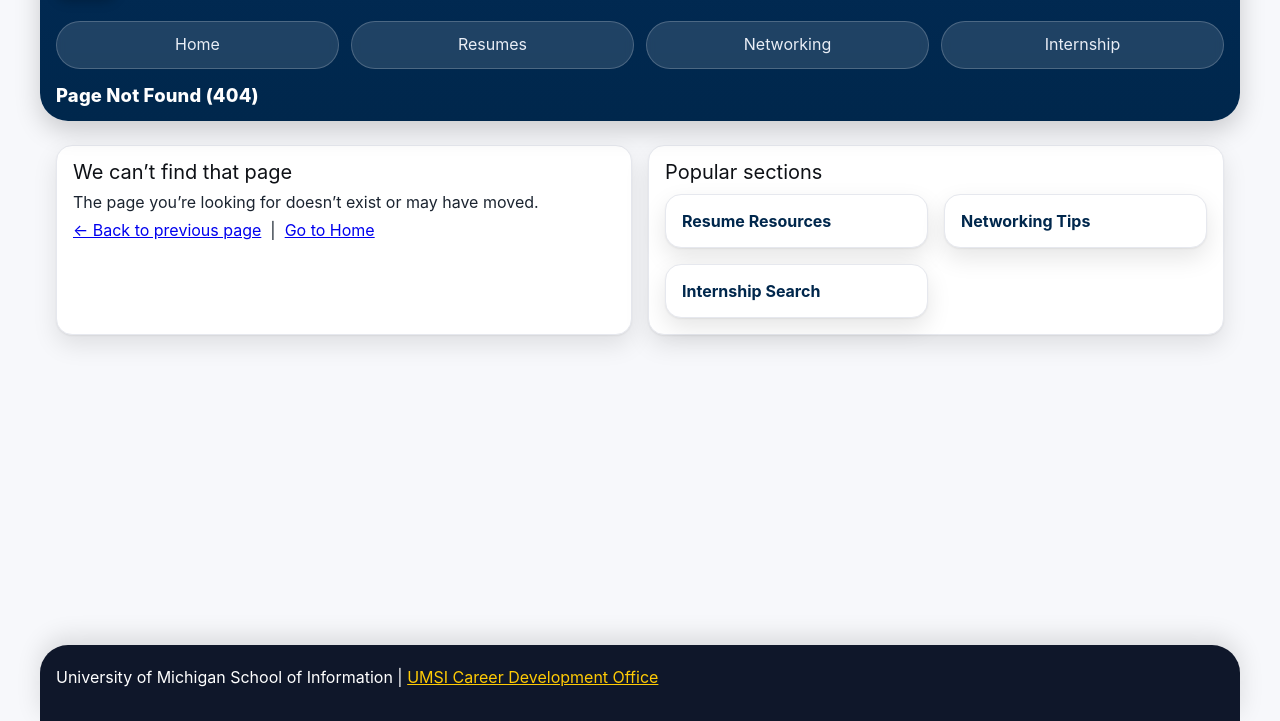
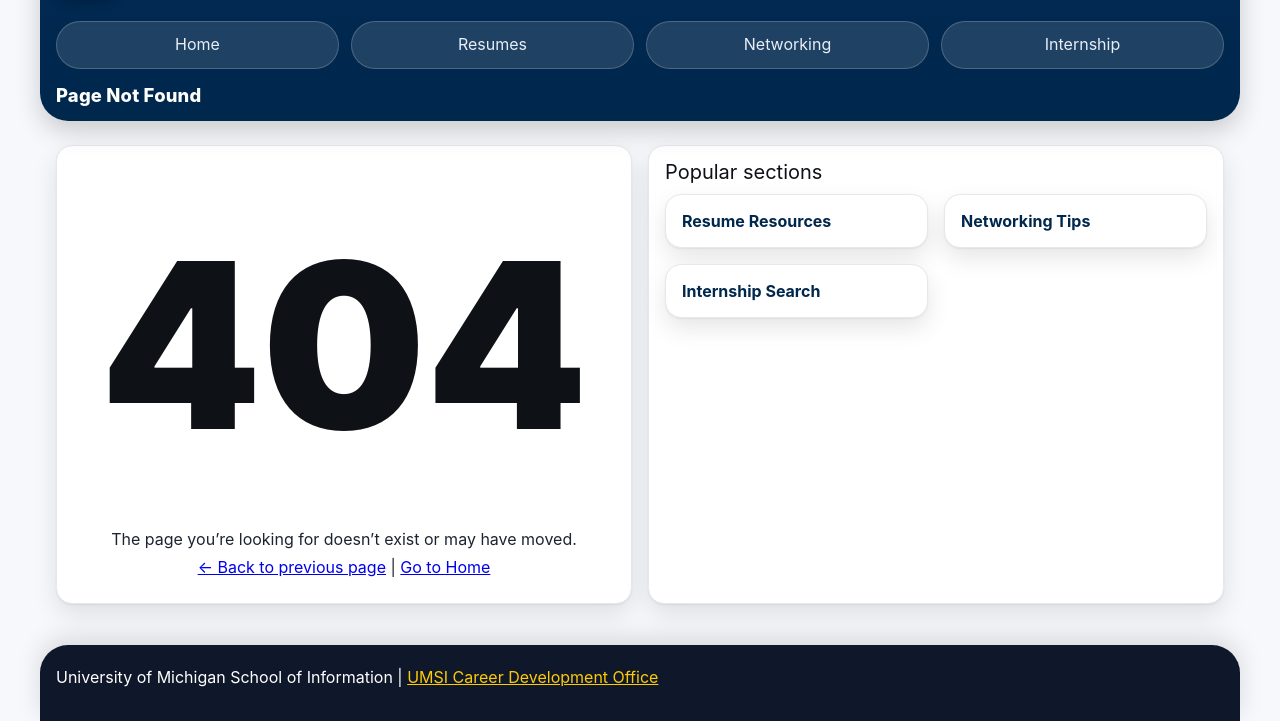
Before and after one commit to Ruixiang1224/hw6-f25, a plain HTML site: page 404.html in a window 1280 px wide. Shown: the part 79-800 px from the top of the page. Drawn offline with Linux system fonts and the light colour scheme.

Commit message:
Update 404.html

```diff
--- a/404.html
+++ b/404.html
@@ -7,6 +7,10 @@
   <meta name="robots" content="noindex">
   <link rel="stylesheet" href="css/html5reset.css">
   <link rel="stylesheet" href="css/style.css">
+  <style>
+    .big-404{font-size:clamp(96px,18vw,240px);font-weight:900;line-height:1;margin:.3em 0;text-align:center}
+    .centered{text-align:center}
+  </style>
 </head>
 <body>
   <header>
@@ -20,16 +24,16 @@
         <li><a href="Internship_Search.html">Internship</a></li>
       </ul>
     </nav>
-    <h1>Page Not Found (404)</h1>
+    <h1>Page Not Found</h1>
   </header>
 
   <main id="maincontent">
-    <section>
-      <h2>We can’t find that page</h2>
+    <section class="centered">
+      <div class="big-404">404</div>
       <p>The page you’re looking for doesn’t exist or may have moved.</p>
       <p>
         <a href="#" id="backLink">← Back to previous page</a>
-        &nbsp;|&nbsp;
+        |
         <a href="index.html">Go to Home</a>
       </p>
       <p id="fallback" hidden>No history available. Please use the Home link.</p>
@@ -50,16 +54,16 @@
   </footer>
 
   <script>
-    (function () {
-      var fallback = document.getElementById('fallback');
-      var back = document.getElementById('backLink');
-      var sameOriginRef = false;
-      try { sameOriginRef = document.referrer && new URL(document.referrer).origin === location.origin; } catch(e) {}
-      var canGoBack = (history.length > 1) || sameOriginRef;
-      if (!canGoBack) fallback.hidden = false;
-      back.addEventListener('click', function (e) {
+    (function(){
+      var fallback=document.getElementById('fallback');
+      var back=document.getElementById('backLink');
+      var sameOriginRef=false;
+      try{sameOriginRef=document.referrer&&new URL(document.referrer).origin===location.origin;}catch(e){}
+      var canGoBack=(history.length>1)||sameOriginRef;
+      if(!canGoBack)fallback.hidden=false;
+      back.addEventListener('click',function(e){
         e.preventDefault();
-        if (canGoBack) history.back(); else location.href = 'index.html';
+        if(canGoBack)history.back();else location.href='index.html';
       });
     })();
   </script>
```
